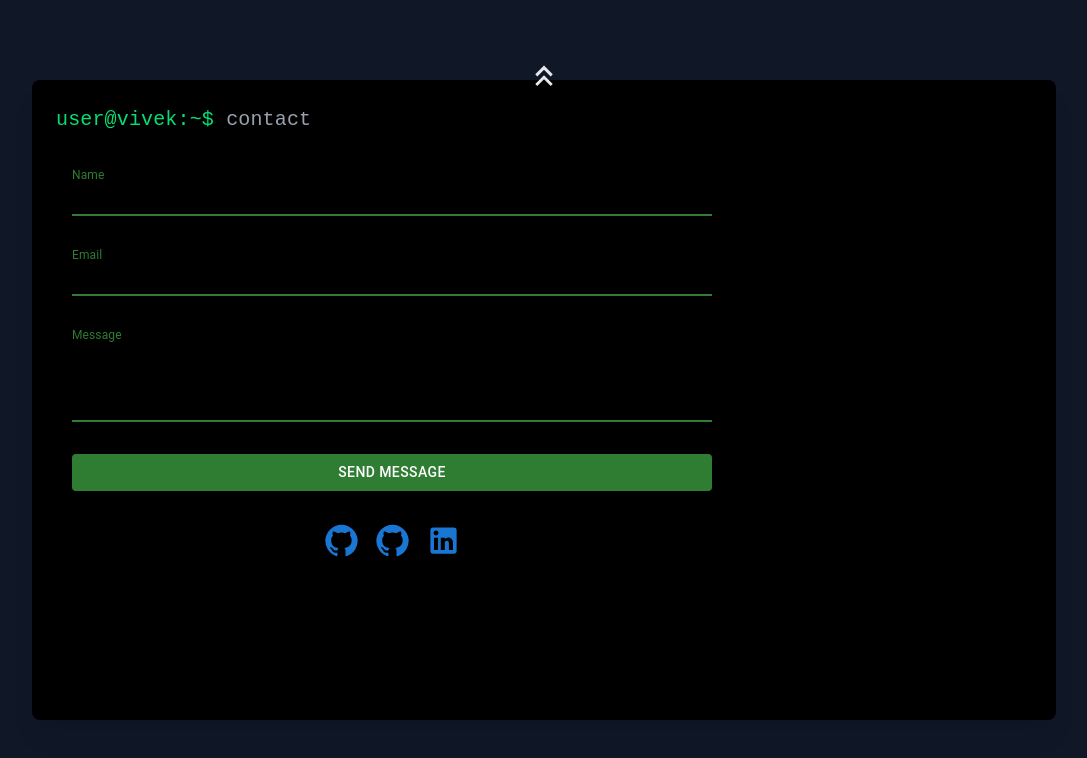
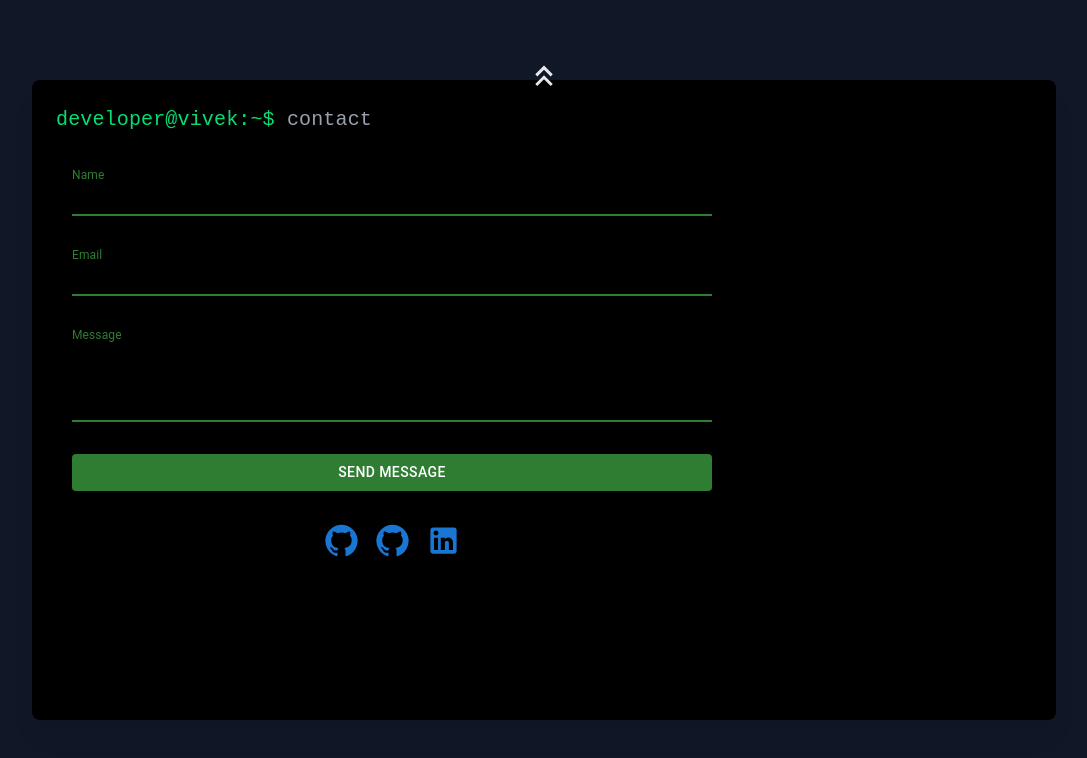
Before and after one commit to ByteMaster2003/portfolio, a React (Vite) app: page / in a window 1280 px wide. Shown: the top 758 px of the page, without its empty margins (96-1183 px from the left). Built offline with nearby package versions, Linux system fonts and the light colour scheme.

Commit message:
chore: Add github action for building and deploying application and change host name to developer

```diff
--- a/src/components/TerminalPrompt.jsx
+++ b/src/components/TerminalPrompt.jsx
@@ -17,7 +17,7 @@ export default function TerminalPrompt({
 				variant="h6"
 				className="text-gray-400"
 			>
-				<span className="text-green-400">user@vivek:~$&nbsp;</span>
+				<span className="text-green-400">developer@vivek:~$&nbsp;</span>
 
 				{cursor ? (
 					<>
```
Also changed, not shown: seo/index.html (renamed from seo/optimizations.html).
